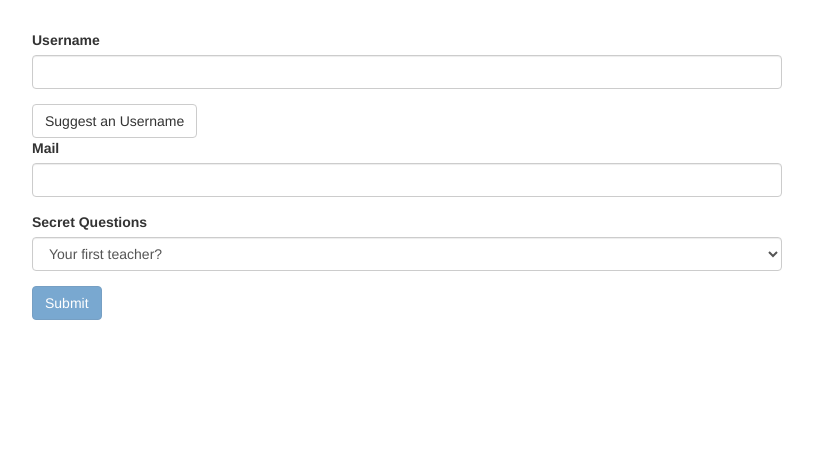
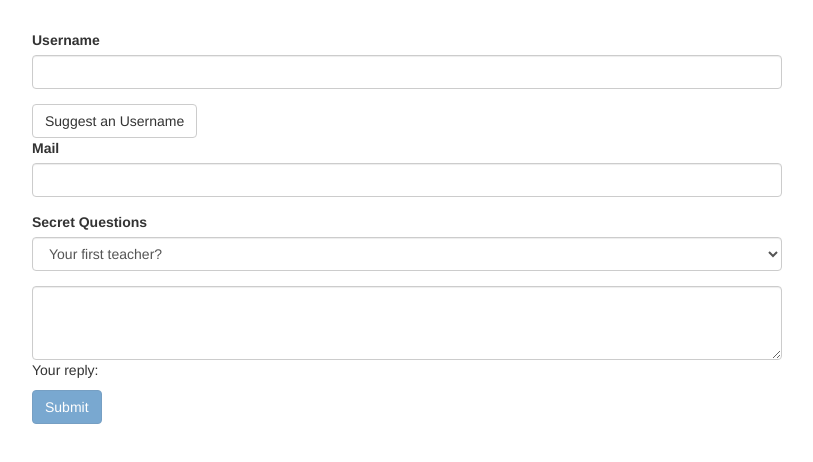
Before and after one commit to abedecarras/Udemy, an Angular app in the folder forms-td-start/: page / in a window 1280 px wide. Shown: the top 462 px of the page, without its empty margins (233-1046 px from the left). Built offline with nearby package versions, Linux system fonts and the light colour scheme.

Commit message:
193. TD: Using ngModel with Two-Way-Binding

```diff
--- a/forms-td-start/src/app/app.component.html
+++ b/forms-td-start/src/app/app.component.html
@@ -41,6 +41,14 @@
             <option value="teacher">Your first teacher?</option>
           </select>
         </div>
+        <div>
+          <textarea
+            name="questionAnswer"
+            rows="3"
+            class="form-control"
+            [(ngModel)]="answer"></textarea>
+        </div>
+        <p>Your reply: {{ answer }}</p>
         <button
           class="btn btn-primary"
           type="submit"
--- a/forms-td-start/src/app/app.component.ts
+++ b/forms-td-start/src/app/app.component.ts
@@ -10,6 +10,7 @@ export class AppComponent {
   @ViewChild('userForm', {static: false}) signupForm:NgForm;
 
   defaultQuestion: string = 'teacher';
+  answer: string = '';
   suggestUserName() {
     const suggestedName = 'Superuser';
   }
```
